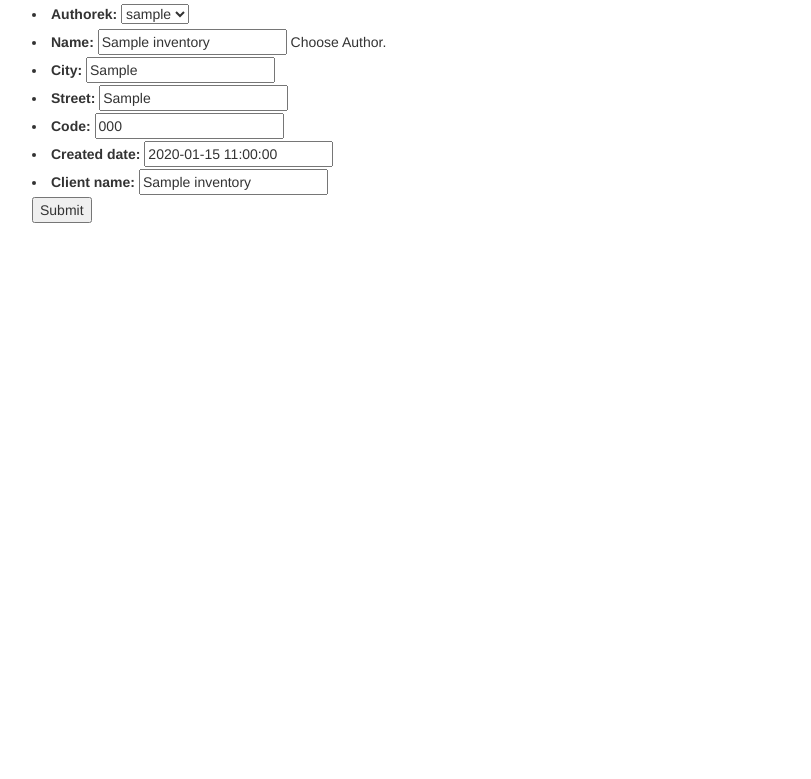
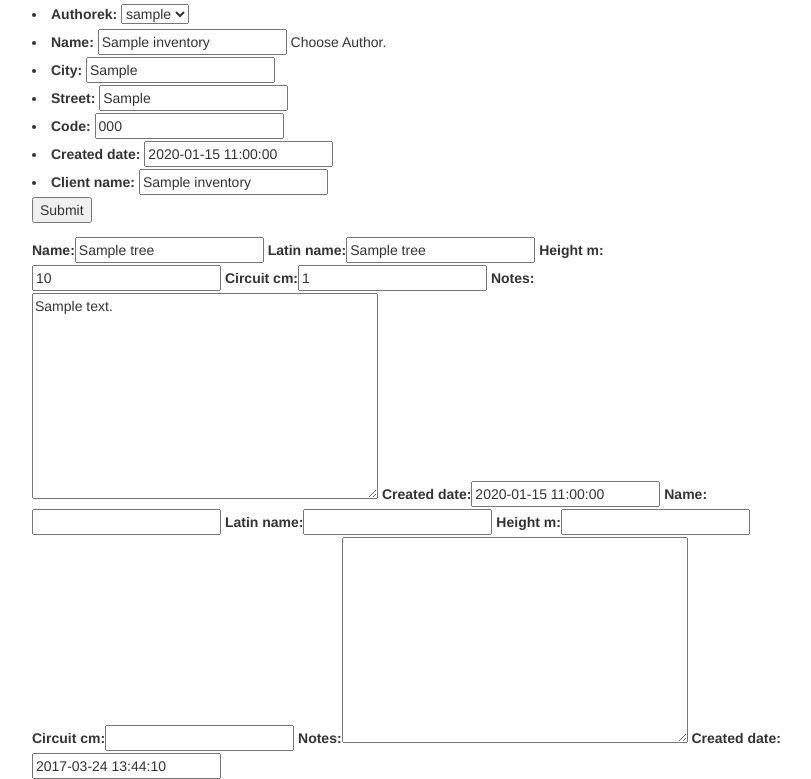
Before and after one commit to arychter86/proprii_inventory, a Django app: page /inventory/1/ in a window 1280 px wide. Shown: the part 140-919 px from the top of the page, without its empty margins (23-834 px from the left). Before the commit the page ends 363 px from the top, so only its background shows below. Run offline with Django 3.2, Linux system fonts and the light colour scheme; tables that the repository leaves empty hold one stand-in row (values such as "Sample post"); some libraries are stand-ins or nearby versions.

Commit message:
dopisanie tree formset do models oraz views

```diff
--- a/inventory/models.py
+++ b/inventory/models.py
@@ -6,6 +6,7 @@ from django.utils.translation import ugettext_lazy as _
 
 
 class Tree(models.Model):
+    inventory = models.ForeignKey('Inventory',null=True)
     name = models.CharField(max_length=200)
     latin_name = models.CharField(max_length=200)
     height_m = models.IntegerField()
@@ -15,7 +16,12 @@ class Tree(models.Model):
             default=timezone.now)
 
     def __str__(self):
-        return name + " " + self.notes
+        return self.name + " " + self.notes
+
+class TreeForm(ModelForm):
+    class Meta:
+        model = Tree
+        fields = ['name', 'latin_name', 'height_m', 'circuit_cm', 'notes', 'created_date']
 
 class Inventory(models.Model):
     author = models.ForeignKey('auth.User',null=True)
@@ -26,6 +32,7 @@ class Inventory(models.Model):
     created_date = models.DateTimeField(
             default=timezone.now)
     client_name = models.CharField(max_length=200)
+
     def __str__(self):
         return self.name + ", klient: " + self.client_name + ", data: " + str(self.created_date)
 
--- a/inventory/templates/inventory/inv_list.html
+++ b/inventory/templates/inventory/inv_list.html
@@ -23,7 +23,7 @@
                     <td>{{inventory.city}}</td>
                     <td>{{inventory.street}}</td>
                     <td>{{inventory.code}}</td>
-                    <td>{{inventory.date}}</td>
+                    <td>{{inventory.created_date}}</td>
                     <td>  <a href="/inventory/{{inventory.id}}/"> Click </a></td>
                   </tr>
                 </span>
--- a/inventory/templates/inventory/inventory.html
+++ b/inventory/templates/inventory/inventory.html
@@ -5,4 +5,8 @@
       {{ form }}
       <input type="submit" value="Submit" />
   </form>
+
+
+      {{ formset }}
+
 {% endblock content %}
--- a/inventory/views.py
+++ b/inventory/views.py
@@ -1,7 +1,7 @@
 from django.shortcuts import render
-from .models import Inventory, InventoryForm
+from .models import Inventory, InventoryForm, Tree, TreeForm
 from django.forms import modelformset_factory
-
+from django.forms import formset_factory
 # Create your views here.
 def inv_list(request):
     inventorys = Inventory.objects.all()
@@ -17,6 +17,7 @@ def inventory(request,id):
 
     try:
         form = InventoryForm(instance=inv_obj)
+
     except Inventory.DoesNotExist:
         form =  InventoryForm()
 
@@ -38,5 +39,8 @@ def inventory(request,id):
 
 
     form = form.as_ul()
+    trees = Tree.objects.filter(inventory =inv_obj ).values()
+    TreeFormSet = formset_factory(TreeForm)
+    formset = TreeFormSet(initial=trees)
 
-    return render(request, 'inventory/inventory.html', {'form': form,'id':id})
+    return render(request, 'inventory/inventory.html', {'form': form,'formset':formset,'id':id})
```
Also changed, not shown: inventory/migrations/0008_tree_inventory.py (added).
